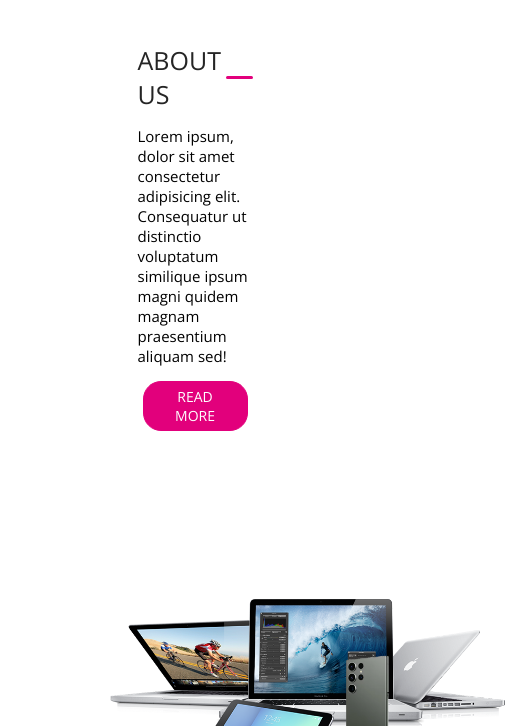
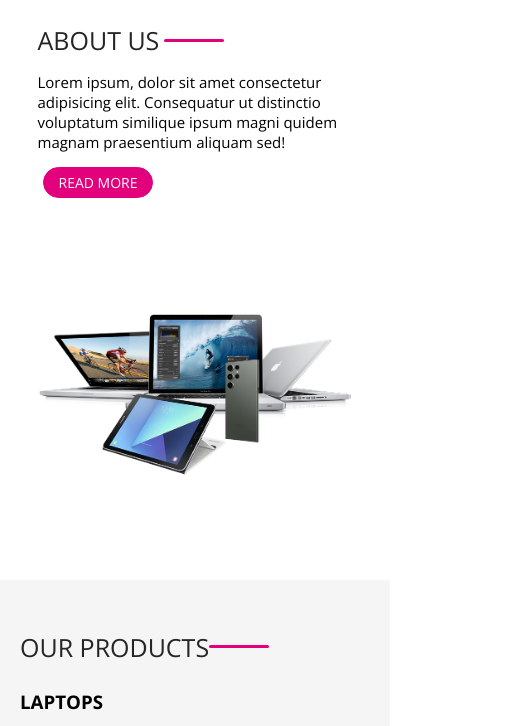
Before and after one commit to kamilrazadev/CVIP-WebDev-RegularTask-1, a plain HTML site: page index.html in a window 390 px wide. Shown: the part 846-1572 px from the top of the page, 508 px wide, since content can reach past the window. Drawn offline with nearby package versions, Linux system fonts and the light colour scheme; files whose address does not match are found by name.

Commit message:
Fully Responsive

```diff
--- a/css/about/about-responsive.css
+++ b/css/about/about-responsive.css
@@ -1,6 +1,16 @@
 @media (max-width: 1075px) {
     .about-section {
         flex-direction: column;
+        align-items: center;
+    }
+
+    .about-section > div {
+        width: 90%;
+    }
+
+    .about-section > div:nth-child(2) {
+        display: flex;
+        justify-content: center;
     }
 
     .about-img {
@@ -8,3 +18,18 @@
         height: auto;
     }
 }
+
+@media (max-width: 565px) {
+    .about-section > div{
+        width: 90%;
+    }
+
+    .about-img {
+        width: 100%;
+        height: auto;
+    }
+
+    .about-section >  div:first-child {
+        padding: 0;
+    }
+}
```
